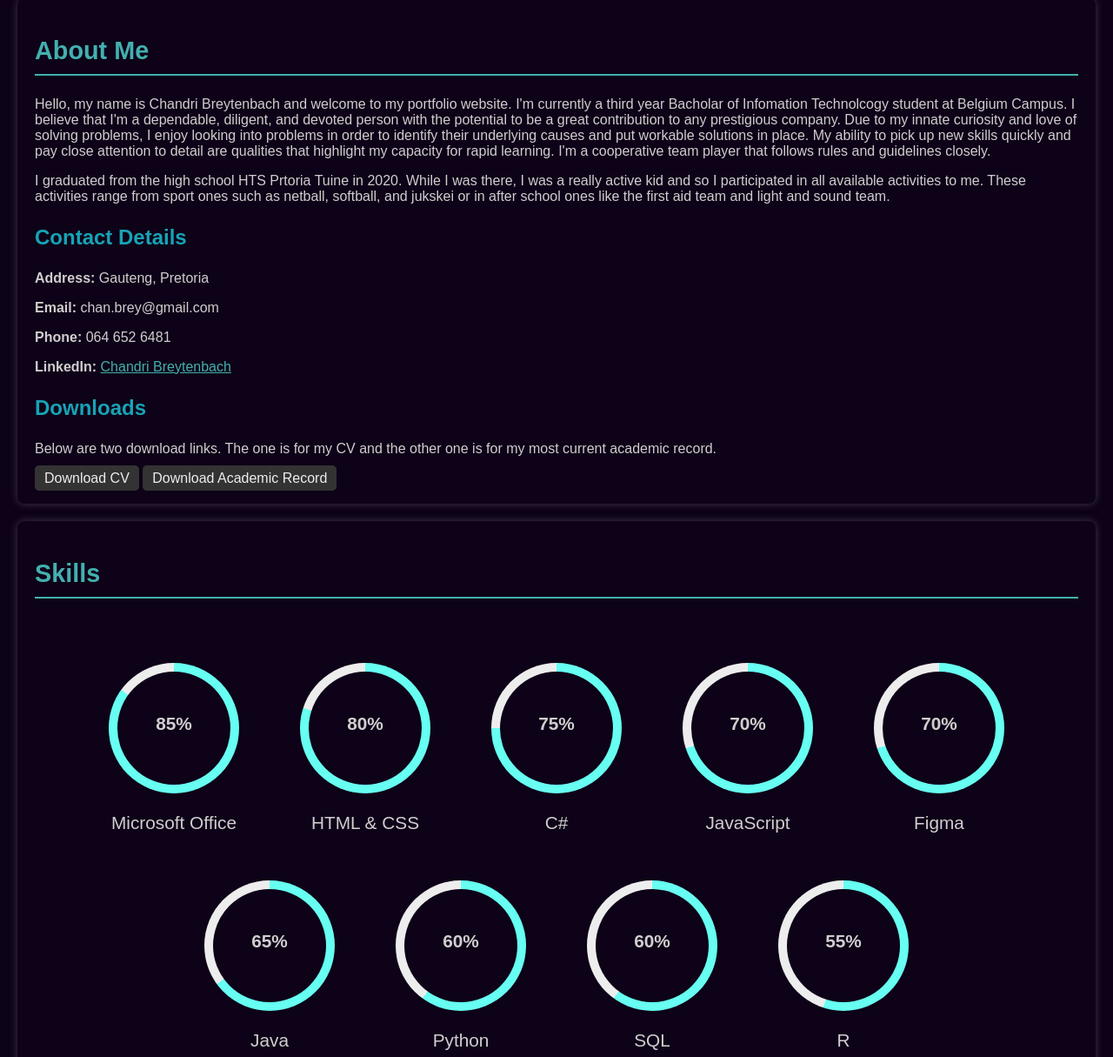
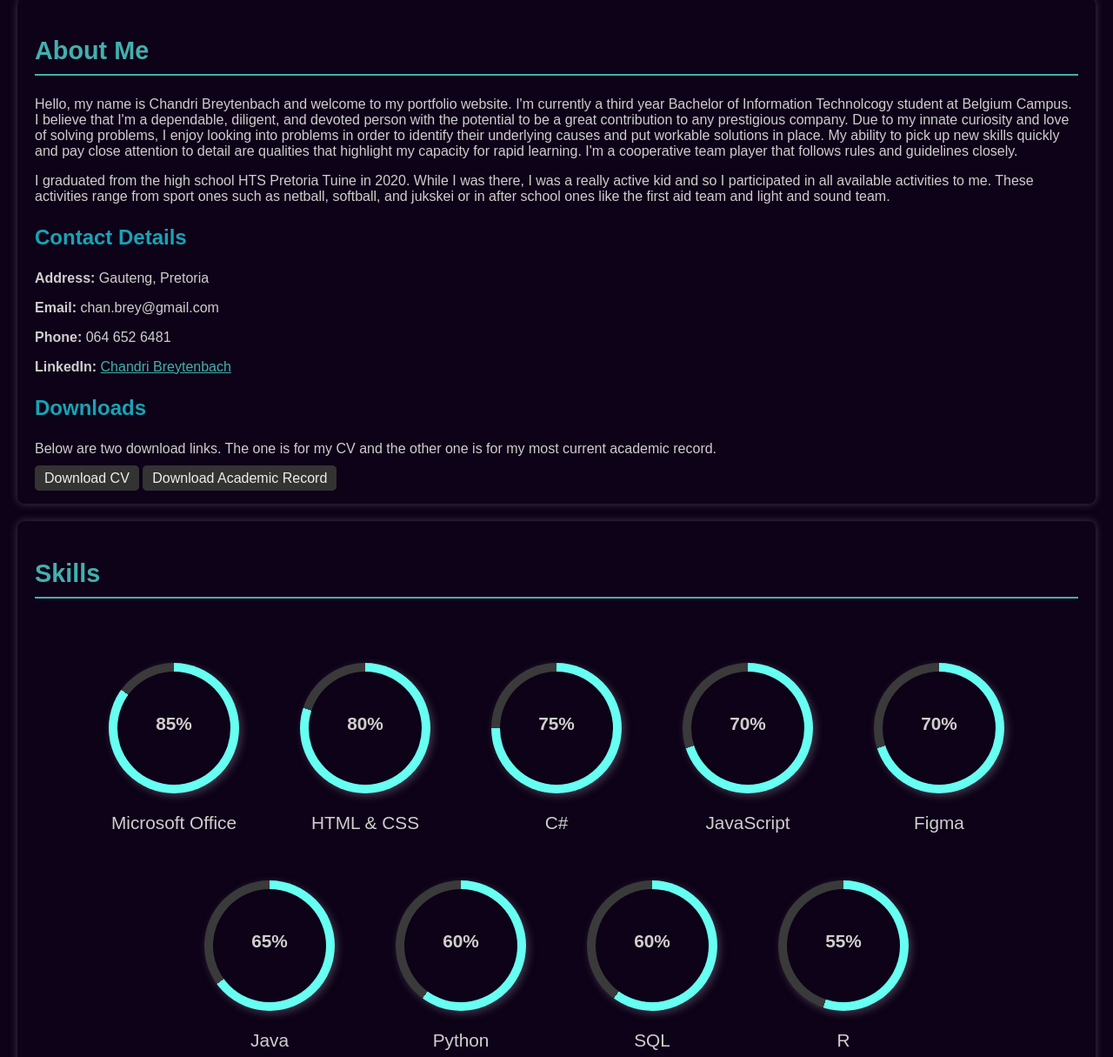
Before and after one commit to Chandri0406/Portfolio, a plain HTML site: page index.html in a window 1280 px wide. Shown: the part 161-1376 px from the top of the page at 87% size. Drawn offline with Linux system fonts and the light colour scheme.

Commit message:
spelling mistakes fixed

```diff
--- a/index.html
+++ b/index.html
@@ -3,7 +3,7 @@
 <head>
     <meta charset="UTF-8">
     <meta name="viewport" content="width=device-width, initial-scale=1.0">
-    <title>Chandri Portfolio Website</title>
+    <title>Chandri's Portfolio Website</title>
     <link rel="stylesheet" href="style/style.css">
 </head>
 <body>
@@ -21,14 +21,14 @@
 
     <section id="about">
         <h2>About Me</h2>
-        <p>Hello, my name is Chandri Breytenbach and welcome to my portfolio website. I'm currently a third year Bacholar of Infomation Technolcogy student at Belgium Campus.
+        <p>Hello, my name is Chandri Breytenbach and welcome to my portfolio website. I'm currently a third year Bachelor of Information Technolcogy student at Belgium Campus.
             I believe that I'm a dependable, diligent, and devoted person with the potential to be a great contribution to any prestigious
             company. Due to my innate curiosity and love of solving problems, I enjoy looking into problems in
             order to identify their underlying causes and put workable solutions in place. My ability to pick
             up new skills quickly and pay close attention to detail are qualities that highlight my capacity
             for rapid learning. I'm a cooperative team player that follows rules and guidelines closely.</p>
 
-        <p>I graduated from the high school HTS Prtoria Tuine in 2020. While I was there, I was a really active kid and so I participated in all available activities to me.
+        <p>I graduated from the high school HTS Pretoria Tuine in 2020. While I was there, I was a really active kid and so I participated in all available activities to me.
             These activities range from sport ones such as netball, softball, and jukskei or in after school ones like the first aid team and light and sound team.</p>
 
         <h3>Contact Details</h3>
@@ -36,7 +36,7 @@
             <p class="c_details"><b>Address:</b> Gauteng, Pretoria</p>
             <p class="c_details"><b>Email:</b> chan.brey@gmail.com</p>
             <p class="c_details"><b>Phone:</b> 064 652 6481 </p>
-            <p class="c_details"><b>LinkedIn:</b> <a href="https://www.linkedin.com/in/chandri-breytenbach-8b4711206/">Chandri Breytenbach</a><p>
+            <p class="c_details"><b>LinkedIn:</b> <a href="https://www.linkedin.com/in/chandri-breytenbach-8b4711206/">Chandri Breytenbach</a></p>
         </div>
 
         <h3>Downloads</h3>
@@ -186,7 +186,7 @@
         <div class="project">
             <h3>Loan App System</h3>
             <p>An application that creates an array of five Loans. It prompts the user for the current prime interest rate. Then, in a loop, prompts the user for a loan type and all relevant information for
-                that loan. Aftweards it stores the created Loan objects in a array. When all the data entry is complete, it display all the loans</p>
+                that loan. Afterwards it stores the created Loan objects in an array. When all the data entry is complete, it display all the loans</p>
             <a href="https://github.com/Chandri0406/Loan_App_System" target="_blank">View Project</a>
 
             <div class="slideContainer">
--- a/script/script.js
+++ b/script/script.js
@@ -11,7 +11,7 @@ function animateProgressBars() {
             progressStartValue++;
 
             progressValue.textContent = `${progressStartValue}%`;
-            circularProgress.style.background = `conic-gradient(#67fff2 ${progressStartValue * 3.6}deg, #ededed 0deg)`;
+            circularProgress.style.background = `conic-gradient(#67fff2 ${progressStartValue * 3.6}deg, #3a3a3a 0deg)`;
 
             if (progressStartValue == progressEndValue) {
                 clearInterval(progress);
@@ -24,7 +24,7 @@ const skillSection = document.querySelector("#skills");
 
 const observerOptions = {
     root: null,
-    threshold: 0.5,
+    threshold: 0.2,
 };
 
 const observer = new IntersectionObserver((entries, observer) => {
--- a/style/style.css
+++ b/style/style.css
@@ -86,6 +86,7 @@ h3{
 }
 
 .buttons a:hover {
+    border-color: #4A0074;
     background-color: #4A0074;
     color: #fff;
 }
@@ -107,8 +108,9 @@ h3{
     position: relative;
     height: 150px;
     width: 150px;
+    box-shadow: 3px 3px 10px #41364a;
     border-radius: 50%;
-    background: conic-gradient(#ededed 0deg, #ededed 360deg);
+    background: conic-gradient(#3a3a3a 0deg, #3a3a3a 360deg);
     display: flex;
     row-gap: 30px;
     flex-direction: column;
```
